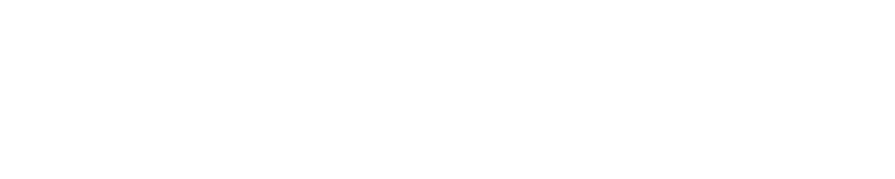
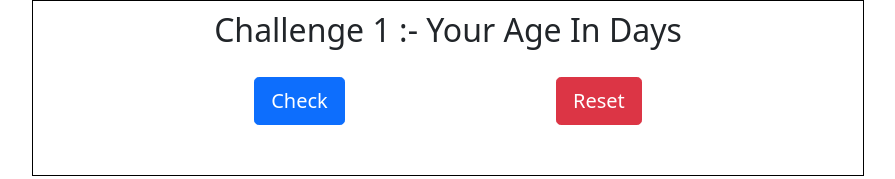
Before and after one commit to hardik8528/Multi-Project, a plain HTML site: page index.html in a window 1280 px wide. Shown: the whole page, without its empty margins (192-1087 px from the left). Drawn offline with nearby package versions, Linux system fonts and the light colour scheme.

Commit message:
First Project Done

```diff
--- a/index.html
+++ b/index.html
@@ -8,7 +8,20 @@
     <title>Fun Projects</title>
 </head>
 <body>
+    <div class="container-1">
+        <h2>Challenge 1 :- Your Age In Days</h2>
+        <div class="flex-container-1">
+            <div>
+                <button class="btn btn-primary btn-lg" onclick="ageInDays()">Check</button>
+            </div>
+            <div>
+                <button class="btn btn-danger btn-lg" onclick="reset()">Reset</button>
+            </div>
+        </div>
+        <div class="flex-container-1" id="flex-result-1">
 
+        </div>
+    </div>
+    <script src="script.js"></script>
 </body>
-<script src="script.js"></script>
 </html>
--- a/script.js
+++ b/script.js
@@ -0,0 +1,14 @@
+ageInDays = ()=>{
+    let age = prompt("What Is Your Age :-");
+    let AgeInDays = (age)* 365;
+    let h1 = document.createElement("h1");
+    let TextAns = document.createTextNode("Your Age is " + AgeInDays + " in Days");
+    h1.setAttribute("id","ageInDays");
+    h1.appendChild(TextAns);
+    console.log(h1);
+    document.getElementById("flex-result-1").appendChild(h1);
+}
+
+reset = () =>{
+    document.getElementById("ageInDays").remove();
+}
--- a/style.css
+++ b/style.css
@@ -0,0 +1,21 @@
+.container-1{
+    border: 1px solid black;
+    text-align: center;
+    width: 65%;
+    margin: 0 auto;
+    padding: 10px;
+}
+
+.flex-container-1{
+    display: flex;
+    flex-wrap: wrap;
+    justify-content: space-evenly;
+    padding: 10px;
+    align-items: center;
+    /* border: 1px solid black; */
+}
+
+.flex-container-1 div{
+    /* border: 1px solid black; */
+    padding: 10px;
+}
```
